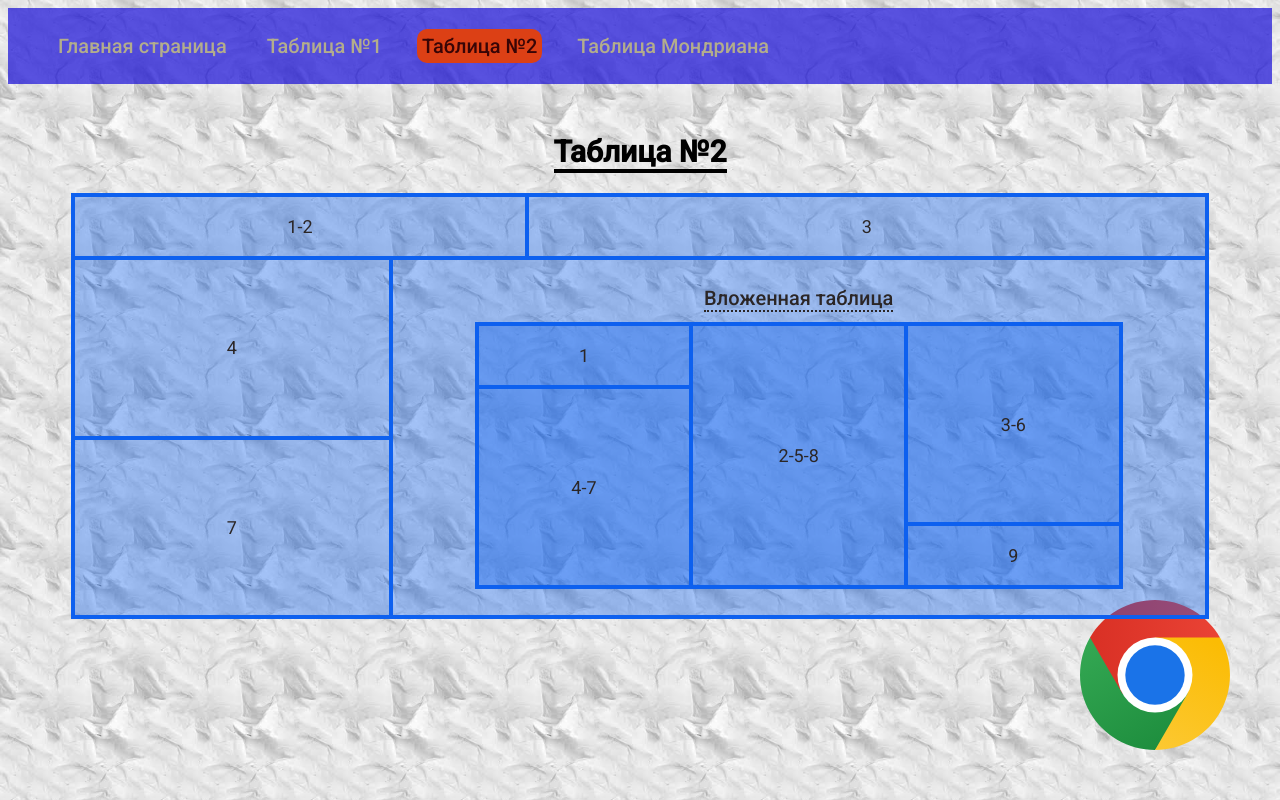
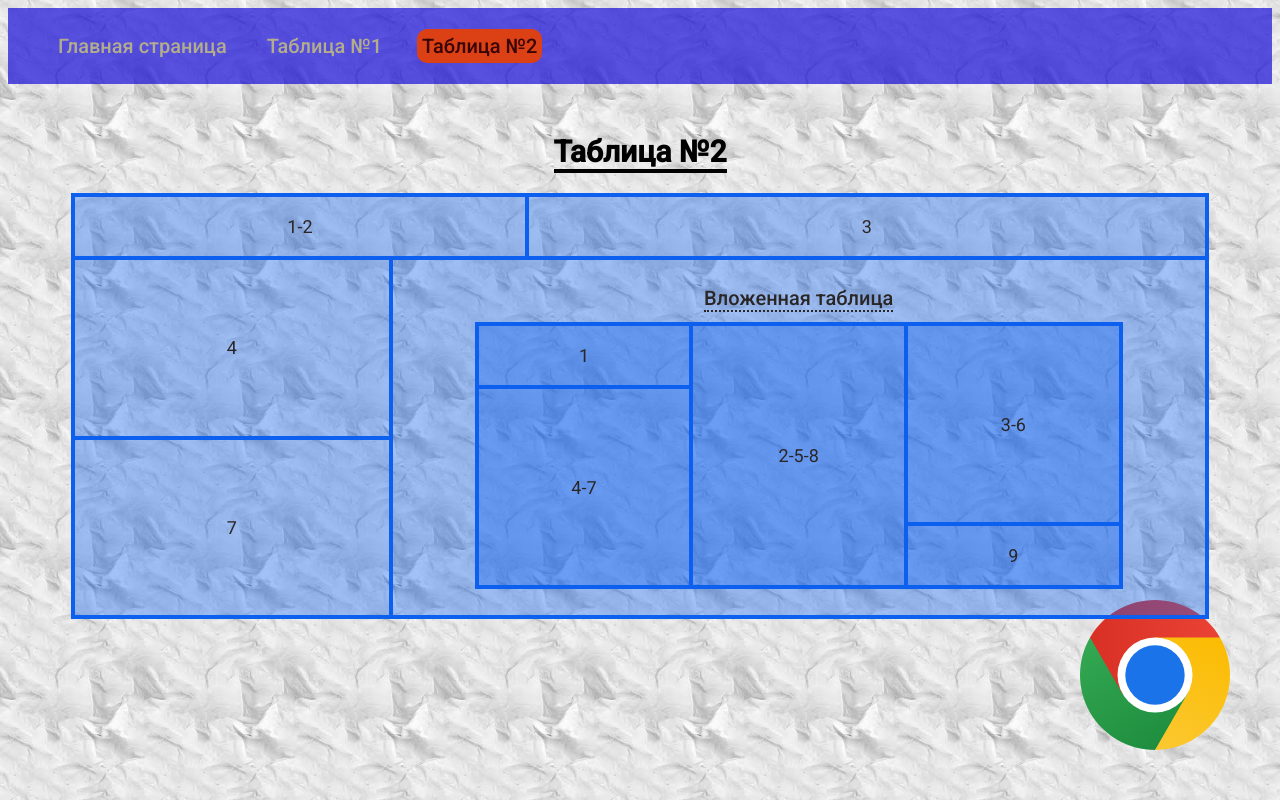
Before and after one commit to ParkhomenkoDima/SkillUp-HW-1-, a plain HTML site: page pages/table2.html in a window 1280 px wide. Drawn offline with Linux system fonts and the light colour scheme.

Commit message:
Update table2.html

```diff
--- a/pages/table2.html
+++ b/pages/table2.html
@@ -25,9 +25,6 @@
                             №1</a></li>
                     <li class="menu-item current"><a class="menu-link" href="table2.html" title="Таблица №2">Таблица
                             №2</a></li>
-                    <li class="menu-item"><a class="menu-link" href="mondrian-table.html"
-                            title="Таблица Мондриана">Таблица
-                            Мондриана</a></li>
                 </ul>
             </nav>
         </div>
```
